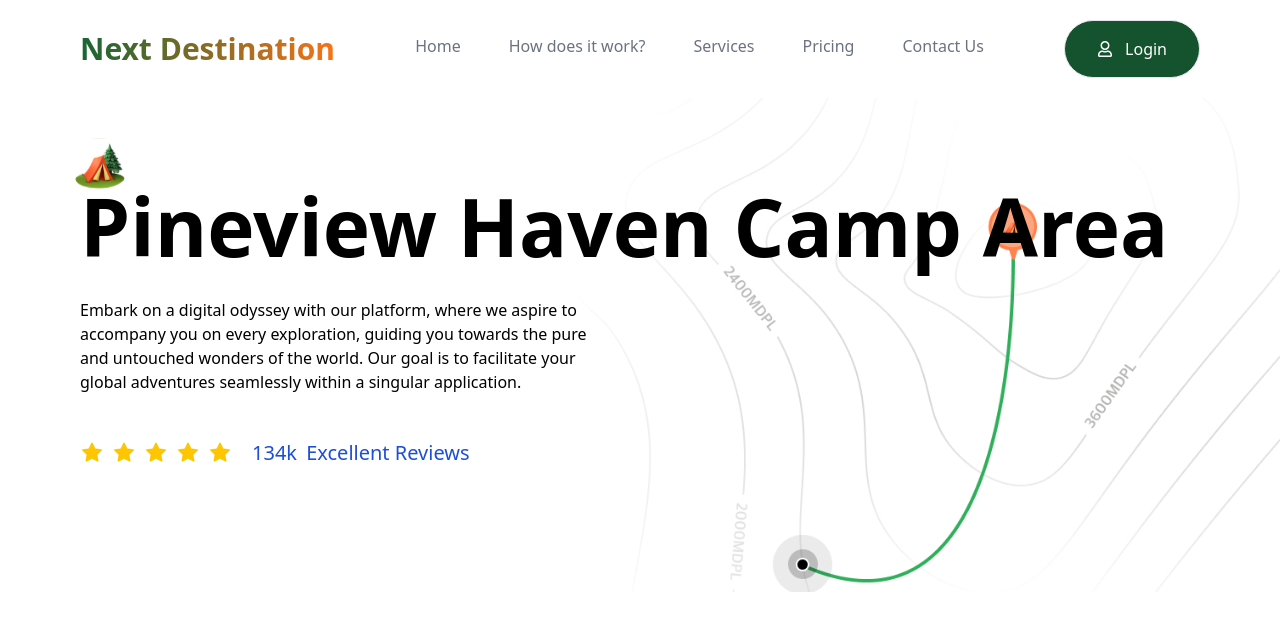
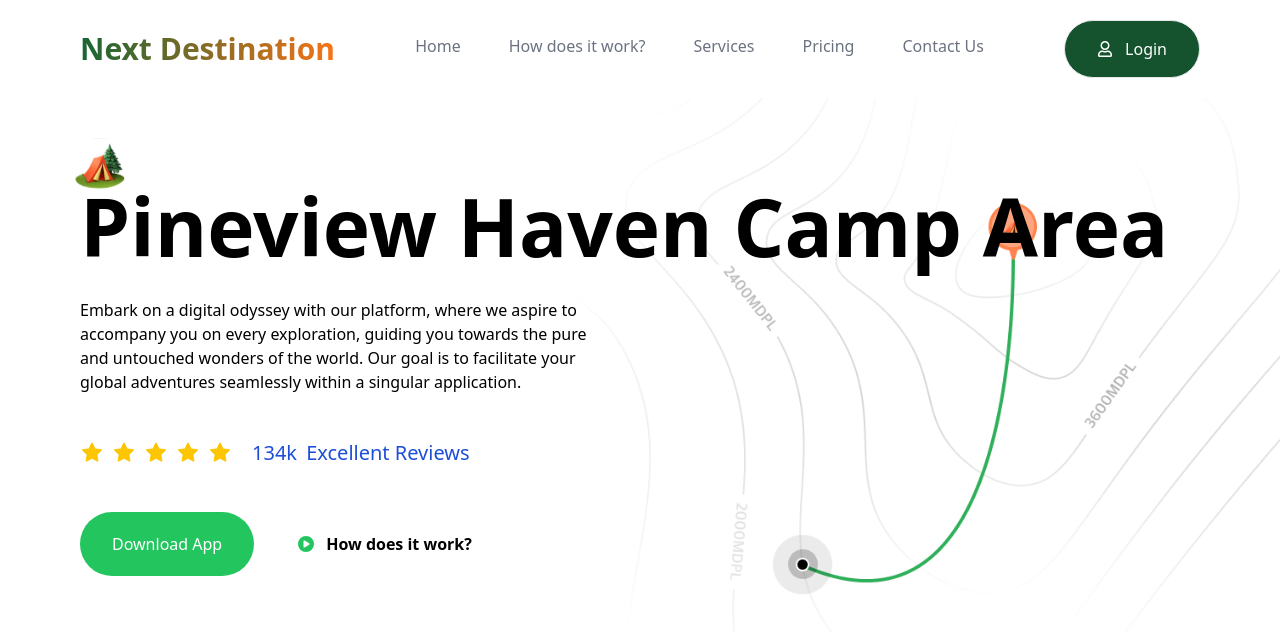
Before and after one commit to GeorgeOprea1/next-destination, a Next.js app in the folder next-destination/: page / in a window 1280 px wide. Shown: the top 632 px of the page. Built offline with nearby package versions, Linux system fonts and the light colour scheme.

Commit message:
added 2 btns in hero component

```diff
--- a/next-destination/components/Hero.tsx
+++ b/next-destination/components/Hero.tsx
@@ -1,4 +1,5 @@
 import React from "react";
+import { FaCirclePlay } from "react-icons/fa6";
 
 const Hero = () => {
   return (
@@ -37,6 +38,21 @@ const Hero = () => {
             </span>
           </p>
         </div>
+        <div className="flex  flex-col w-full gap-3 sm:flex-row">
+          <button
+            type="button"
+            className="flex justify-center items-center gap-3 rounded-full border-green-500 bg-green-500 px-8 py-5 text-white transition-all hover:bg-black"
+          >
+            Download App
+          </button>
+          <button
+            type="button"
+            className="flex justify-center items-center gap-3 rounded-full border-white bg-white px-8 py-3 "
+          >
+            <FaCirclePlay className=" text-green-500 " />
+            <span className="font-bold">How does it work?</span>
+          </button>
+        </div>
       </div>
     </section>
   );
```
